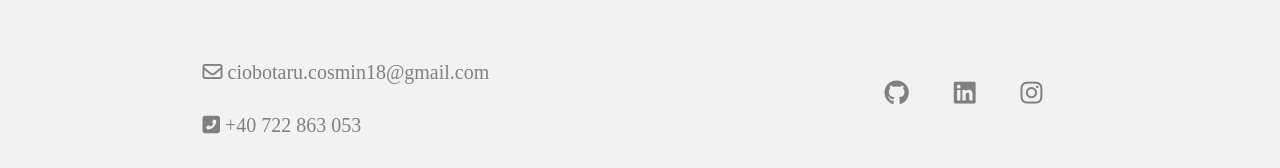
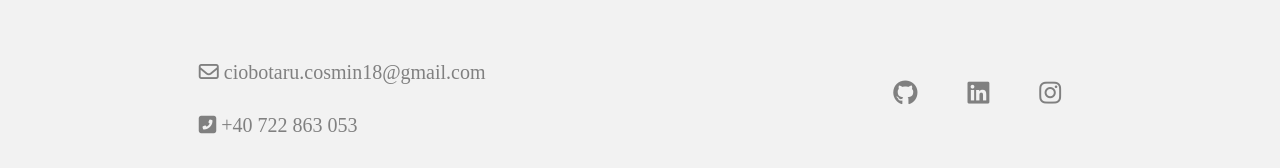
Before and after one commit to cosmin1313/website, a plain HTML site: page index.html in a window 1280 px wide. Shown: the part 3008-3176 px from the top of the page. Drawn offline with Linux system fonts and the light colour scheme.

Commit message:
Update style.css

```diff
--- a/style.css
+++ b/style.css
@@ -427,7 +427,7 @@ nav {
 .right-footer ul li {
   margin-left: 10px;
   font-size: 25px;
-  padding-right: 35px;
+  padding: 10px 20px;
   color: grey;
 }
 .left-footer ul {
```
